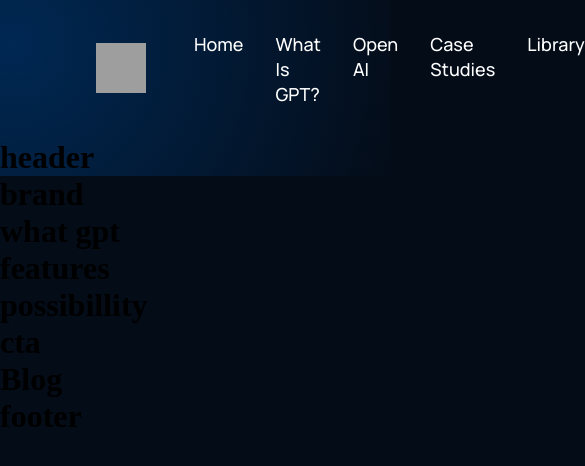
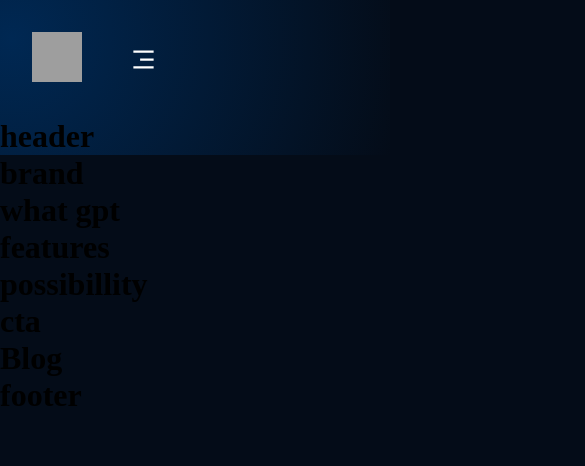
Before and after one commit to IJE2704/gpt3, a React (Vite) app: page / in a window 390 px wide. Shown: the top 466 px of the page, 585 px wide, since content can reach past the window. Built offline with nearby package versions, Linux system fonts and the light colour scheme; grey boxes are pictures that could not be loaded.

Commit message:
navbar completed

```diff
--- a/src/assets/Components/navbar/Navbar.jsx
+++ b/src/assets/Components/navbar/Navbar.jsx
@@ -46,7 +46,7 @@
             <RiMenu3Line
               color="#fff"
               size={27}
-              onClick={() => setToggleMenu(ture)}
+              onClick={() => setToggleMenu(true)}
             />
           )}
           {toggleMenu && (
--- a/src/assets/Components/navbar/navbar.css
+++ b/src/assets/Components/navbar/navbar.css
@@ -81,3 +81,40 @@
   border-radius: 5px;
   box-shadow: 0 0 5 rgba(0, 0, 0, 0.2);
 }
+.gpt3__navbar-menu_container p{
+  margin: 1rem 0;
+}
+.gpt3__navbar-links_container-links-sign{
+  display: none;
+}
+
+@media screen and (max-width: 1050px) {
+  .gpt3__navbar-links_container{
+    display: none;
+  }
+
+  .gpt3__navbar-menu{
+    display: flex;
+  }
+}
+@media screen and (max-width: 700px) {
+  .gpt3__navbar{
+    padding: 2rem 4rem;
+  }
+}
+
+@media screen and (max-width: 550px) {
+  .gpt3__navbar{
+    padding: 2rem;
+  }
+
+  .gpt3__navbar-sign{
+    display: none;
+  }
+  .gpt3__navbar-menu_container{
+    top: 20px;
+  }
+  .gpt3__navbar-links_container-links-sign{
+    display: block;
+  }
+}
```
